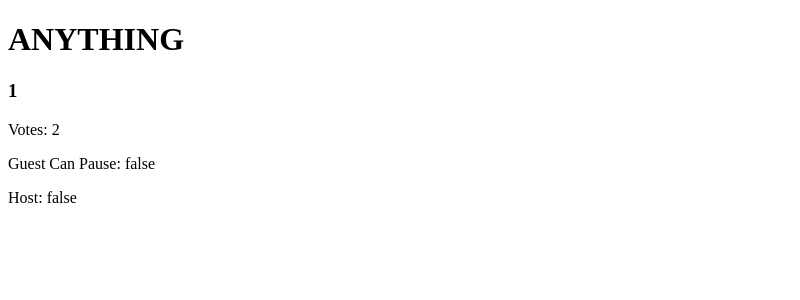
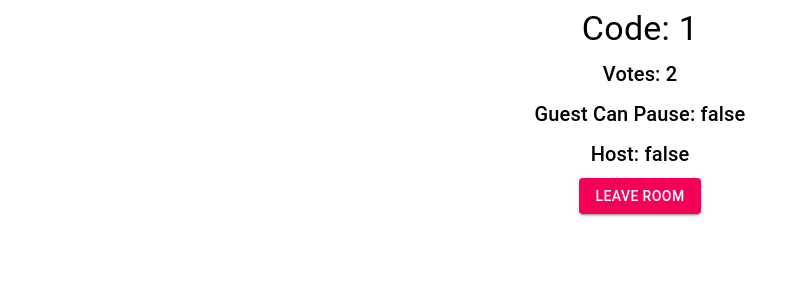
Before and after one commit to MortenGi/React_Django, a React app in the folder music_controller/frontend/: page /room/1 in a window 1280 px wide. Shown: the top 300 px of the page, without its empty margins (0-800 px from the left). Built offline with nearby package versions, Linux system fonts and the light colour scheme; no server answers; the HTML template or start-up script is replaced by a standard one.

Commit message:
add Leaving Room

```diff
--- a/music_controller/frontend/package.json
+++ b/music_controller/frontend/package.json
@@ -1,6 +1,6 @@
 {
   "name": "frontend",
-  "version": "1.0.0",
+  "version": "1.0.1",
   "description": "",
   "main": "index.js",
   "scripts": {
--- a/music_controller/frontend/src/components/App.js
+++ b/music_controller/frontend/src/components/App.js
@@ -19,5 +19,7 @@ export default class App extends Component {
   }
 }
 
+// const cars = [<h1>Ford</h1>, <h1>BMW</h1>,<h1>Audi</h1>] -> you can render lists: render(cars) works!
+
 const appDiv = ReactDOM.createRoot(document.getElementById("app"));
 appDiv.render(<App />);
--- a/music_controller/frontend/src/components/HomePage.js
+++ b/music_controller/frontend/src/components/HomePage.js
@@ -35,19 +35,23 @@ function RenderHomePage() {
 function HomePage() {
   const [roomCode, setRoomCode] = useState(null);
 
+  const clearRoomCode = () => {
+    setRoomCode(null);
+  };
+
   async function getCode() {
     fetch("/api/user-in-room")
       .then((_res) => _res.json())
       .then((data) => {
         setRoomCode(data.code);
-        console.log("Happend");
+        console.log(data.code);
       });
   }
 
   /*https://reactjs.org/docs/hooks-faq.html#how-can-i-do-data-fetching-with-hooks*/
   useEffect(() => {
     getCode();
-  }, [roomCode]);
+  }, []);
 
   return (
     <Router>
@@ -65,7 +69,10 @@ function HomePage() {
         />
         <Route path="/join" element={<RoomJoinPage />} />
         <Route path="/create" element={<CreateRoomPage />} />
-        <Route path="/room/:roomCode" element={<Room />} />
+        <Route
+          path="/room/:roomCode"
+          element={<Room leaveRoomCallBack={clearRoomCode} />}
+        />
         {/* By default, Router passes props to the component that tell us how we accessed it. Match() tells us how router matched the component with the URL we named  */}
       </Routes>
     </Router>
--- a/music_controller/frontend/src/components/Room.js
+++ b/music_controller/frontend/src/components/Room.js
@@ -1,6 +1,8 @@
 import React from "react";
-import { useState } from "react";
+import { useState, useEffect } from "react";
 import { useParams } from "react-router-dom";
+import { Grid, Typography, Button } from "@material-ui/core";
+import { withRouter } from "./withRouter";
 
 //thid is the main page of our application
 
@@ -10,25 +12,71 @@ function Room(props) {
   const [isHost, setIsHost] = useState(false);
   const { roomCode } = useParams();
 
-  const getRoomDetaills = () => {
+  async function leaveButtonPressed() {
+    const requestOptions = {
+      method: "POST",
+      headers: { "Content-Type": "application/json" },
+    };
+    fetch("/api/leave-rom", requestOptions).then((_res) => {
+      props.leaveRoomCallBack();
+      props.navigate("/");
+    });
+  }
+
+  async function getRoomDetaills() {
     fetch("/api/get-room" + "?code=" + roomCode) //it is important to start the fetch with  "/" here, otherwise we end up at /Room/api which we have not set up
-      .then((_res) => _res.json())
+      .then((_res) => {
+        if (!_res.ok) {
+          props.leaveRoomCallBack();
+          props.navigate("/");
+        }
+        return _res.json();
+      })
       .then((data) => {
         setVotesToSkip(data.votes_to_skip);
         setGuestCanPause(data.guest_can_pause);
         setIsHost(data.is_host);
       });
-  };
-  getRoomDetaills();
+  }
+  useEffect(() => {
+    getRoomDetaills();
+  }, []);
+
   return (
-    <div>
-      <h1>ANYTHING</h1>
-      <h3>{roomCode}</h3>
-      <p>Votes: {votesToSkip}</p>
-      <p>Guest Can Pause: {String(guestCanPause)}</p>
-      <p>Host: {String(isHost)}</p>
-    </div>
+    <>
+      <Grid container spacing={1}>
+        <Grid item xs={12} align="center">
+          <Typography variant="h4" component="h4">
+            Code: {roomCode}
+          </Typography>
+        </Grid>
+        <Grid item xs={12} align="center">
+          <Typography variant="h6" component="h6">
+            Votes: {votesToSkip}
+          </Typography>
+        </Grid>
+        <Grid item xs={12} align="center">
+          <Typography variant="h6" component="h6">
+            Guest Can Pause: {guestCanPause.toString()}
+          </Typography>
+        </Grid>
+        <Grid item xs={12} align="center">
+          <Typography variant="h6" component="h6">
+            Host: {isHost.toString()}
+          </Typography>
+        </Grid>
+        <Grid item xs={12} align="center">
+          <Button
+            variant="contained"
+            color="secondary"
+            onClick={leaveButtonPressed}
+          >
+            Leave Room
+          </Button>
+        </Grid>
+      </Grid>
+    </>
   );
 }
 
-export default Room;
+export default withRouter(Room);
--- a/music_controller/frontend/static/css/index.css
+++ b/music_controller/frontend/static/css/index.css
@@ -9,8 +9,8 @@ body {
   position: fixed;
   width: 100%;
   height: 100%;
-  left: 0;
-  top: 0;
+  left: 200;
+  top: 20;
 }
 
 #app {
```
Also changed, not shown: music_controller/frontend/static/frontend/main.js, 2 other files (tests, documents, lock files or other folders).
